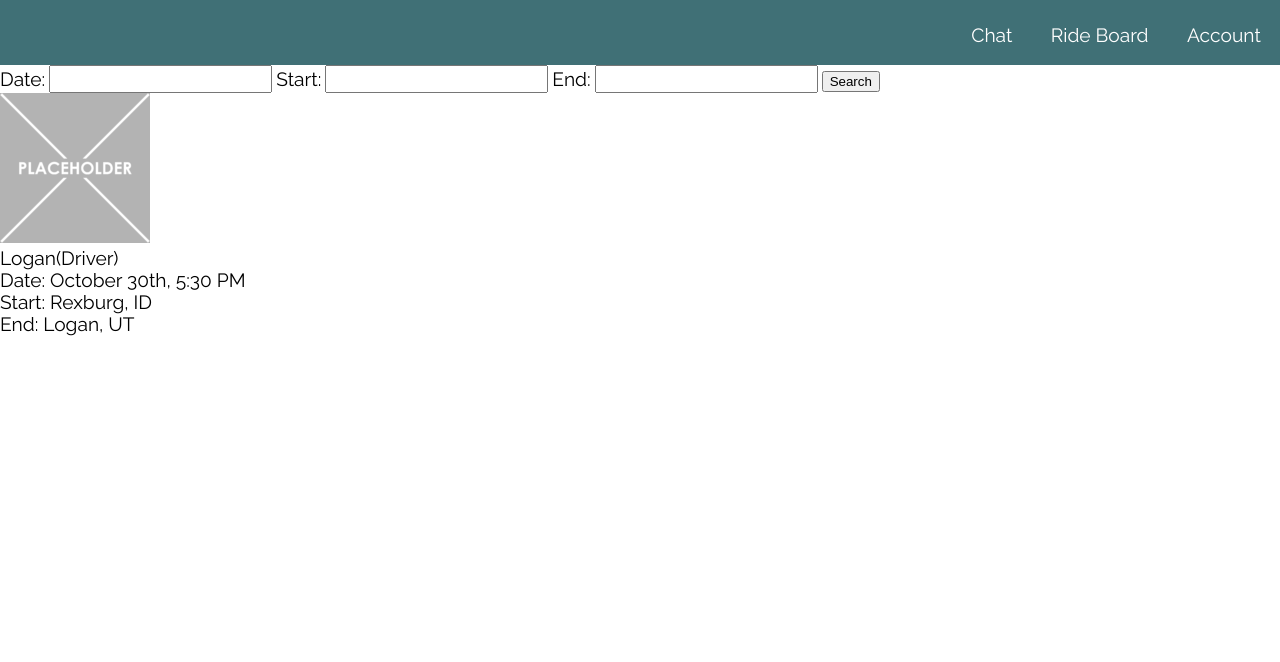
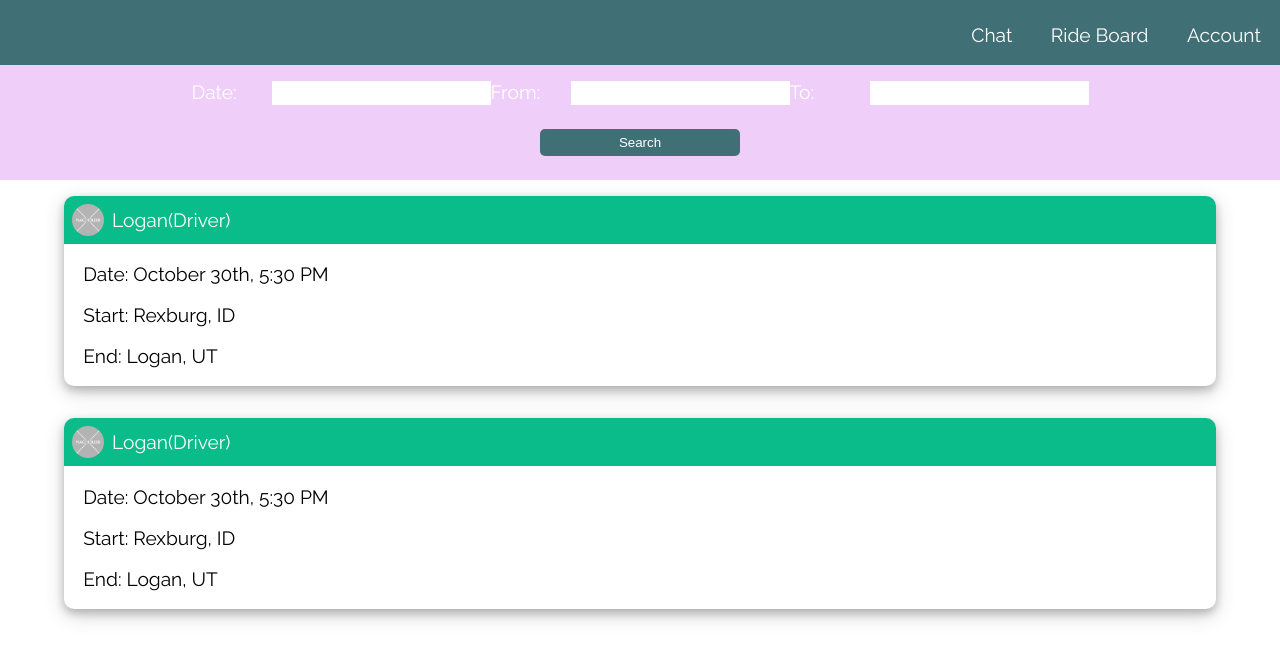
Before and after one commit to blissfulsaint/icarpool, a website built with Vite: page src/index.html in a window 1280 px wide. Shown: the part 73-735 px from the top of the page. Built offline with nearby package versions, Linux system fonts and the light colour scheme.

Commit message:
added style

```diff
--- a/src/index.html
+++ b/src/index.html
@@ -13,24 +13,46 @@
     <main>
         <section>
             <form id="searchForm">
+                <div class="flex-form">
+                    <div class="data">
                         <label for="date">Date:</label>
-                <input type="text" id="date">
-                <label for="start">Start:</label>
-                <input type="text" id="start">
-                <label for="end">End:</label>
-                <input type="text" id="end">
+                        <input type="text" id="Date">
+                    </div>
+                    <div class="from">
+                        <label for="from">From:</label>
+                        <input type="text" id="From">
+                    </div>
+                    <div class="to">
+                        <label for="to">To:</label>
+                        <input type="text" id="To">
+                    </div>
+                </div>
+                <div class="button-center">
                     <button type="button" onclick="search()">Search</button>
+                </div>
             </form>
         </section>
-        <section>
-            <div>
-                <img src="./public/images/placeholder.png">
+        <div id="post">
+            <section class="card">
+                <div class="post-user">
+                    <img class="profile-img" src="./public/images/placeholder.png">
                     <p>Logan<span>(Driver)</span></p>
                 </div>
                 <p>Date: <span>October 30th, 5:30 PM</span></p>
                 <p>Start: <span>Rexburg, ID</span></p>
                 <p>End: <span>Logan, UT</span></p>
             </section>
+            <section class="card">
+                <div class="post-user">
+                    <img class="profile-img" src="./public/images/placeholder.png">
+                    <p>Logan<span>(Driver)</span></p>
+                </div>
+                <p>Date: <span>October 30th, 5:30 PM</span></p>
+                <p>Start: <span>Rexburg, ID</span></p>
+                <p>End: <span>Logan, UT</span></p>
+            </section>
+        </div>
+        <section>
     </main>
     <footer></footer>
 </body>
--- a/src/sass/block/_form.scss
+++ b/src/sass/block/_form.scss
@@ -0,0 +1,38 @@
+@import "../composition/theme";
+
+form{
+    background-color: $tertiary-color;
+    height: auto;
+    .flex-form {
+        display: flex;
+        justify-content: center;
+        flex-wrap: wrap;
+        color: white;
+
+        div {
+            display: grid;
+            grid-template-columns: 5em 1fr;
+            margin-top: 1em;
+            input{
+                border: none;
+            }
+        }
+
+    }
+    button {
+        width: 15em;
+        height: 2em;
+        border: none;
+        color: white;
+        background-color: $primary-color;
+        border-radius: 5px;
+    }
+    .button-center{
+        padding: 1.5em 0 1.5em 0;
+        // display: grid;
+        // place-items: center;
+        display: flex;
+        justify-content: center;
+        align-items: center;
+    }
+}
--- a/src/sass/block/_main.scss
+++ b/src/sass/block/_main.scss
@@ -3,6 +3,46 @@
 main {
     flex: 1;
     transition: .2s;
+
+    #post {
+        display: flex;
+        align-items: center;
+        flex-direction: column;
+    }
+
+    .profile-img{
+        border-radius: 50%;
+    }
+
+    .card{
+        margin: 1em 0 1em 0;
+        width: 90%;
+        box-shadow: 0 4px 8px 0 rgba(0, 0, 0, 0.2), 0 6px 20px 0 rgba(0, 0, 0, 0.19);
+        border-radius: 10px;
+
+        .post-user {
+            border-top-left-radius: 10px;
+            border-top-right-radius: 10px;
+            background-color: $accent1;
+            display: flex;
+            justify-content: flex-start;
+            align-items: center;
+            color: white;
+        }
+
+        .post-user {
+            & ~ p {
+                margin: 1em;
+            }
+        }
+    }
+
+    .profile-img{
+        width: 2em;
+        margin: 0.5em;
+    }
+
+
 }
 
 .dark {
```
Also changed, not shown: src/css/style.css, 1 other file. Lines whose indentation alone changed are shown as unchanged.
